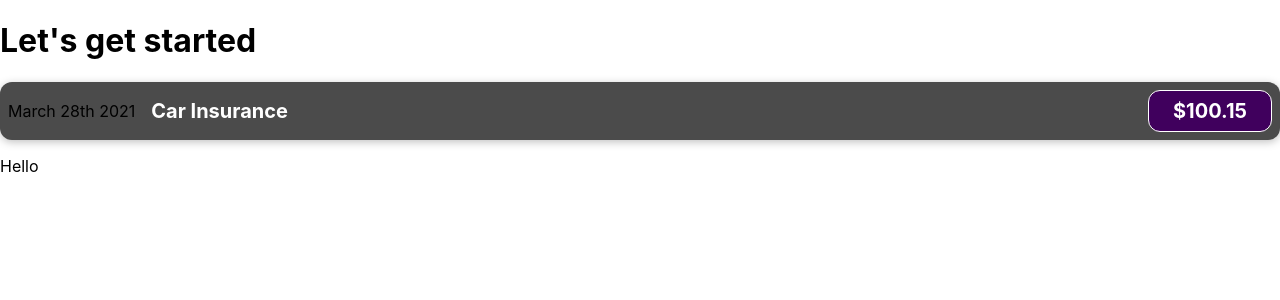
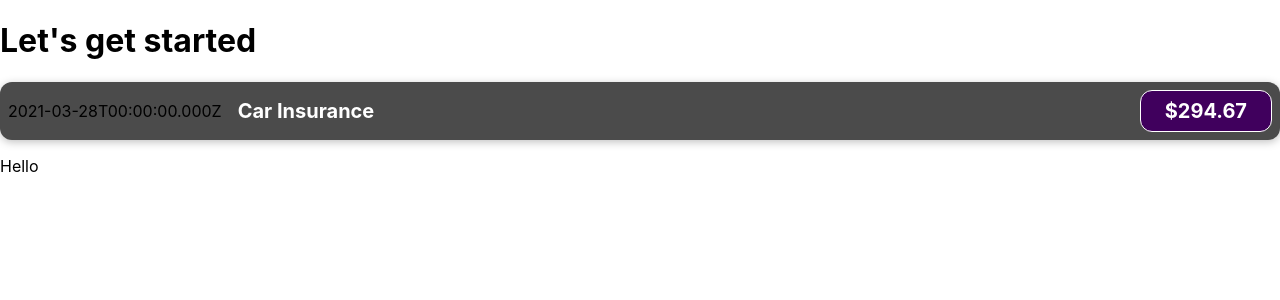
Before and after one commit to Kenta-Asakura/Expense-tracker-React, a React (Create React App) app: page / in a window 1280 px wide. Shown: the top 300 px of the page. Built offline with nearby package versions, Linux system fonts and the light colour scheme.

Commit message:
Data used for output made into dynamic

```diff
--- a/src/components/ExpenseItem.js
+++ b/src/components/ExpenseItem.js
@@ -1,12 +1,16 @@
 import './ExpenseItem.css';
 
 function ExpenseItem() {
+  const expenseDate = new Date(2021, 2, 28);
+  const expenseTitle = 'Car Insurance';
+  const expenseAmount = 294.67;
+
   return (
     <div className='expense-item'>
-      <div>March 28th 2021</div>
+      <div>{expenseDate.toISOString()}</div>
       <div className='expense-item__description'>
-        <h2>Car Insurance</h2>
-        <div className='expense-item__price'>$100.15</div>
+        <h2>{expenseTitle}</h2>
+        <div className='expense-item__price'>${expenseAmount}</div>
       </div>
     </div>
   );
```
